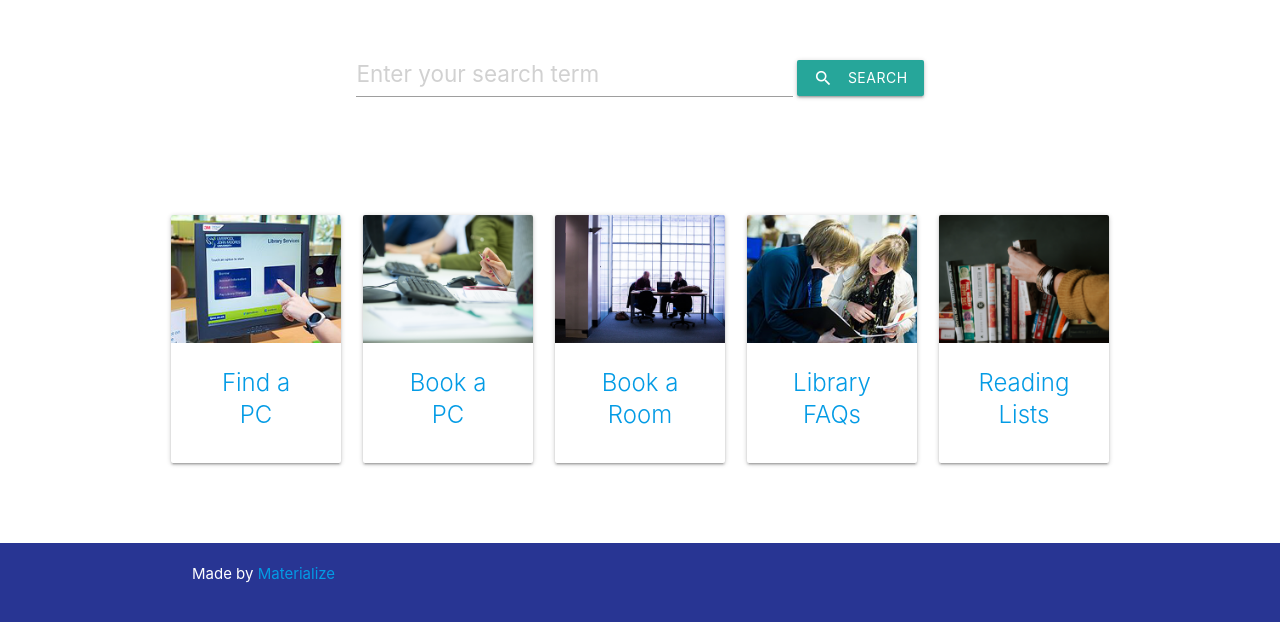
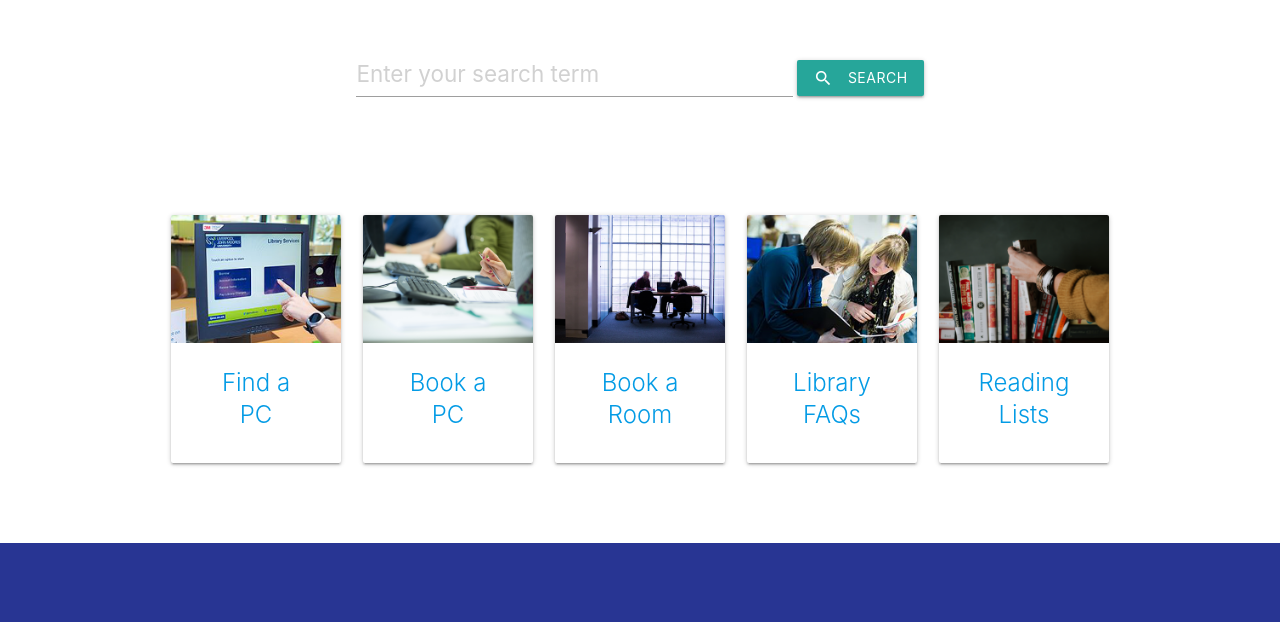
Before and after one commit to ljmulib/infopoint-material, a plain HTML site: page index3.html in a window 1280 px wide. Shown: the part 160-782 px from the top of the page. Drawn offline with nearby package versions, Linux system fonts and the light colour scheme.

Commit message:
Update index3.html

```diff
--- a/index3.html
+++ b/index3.html
@@ -147,7 +147,8 @@
 
   		<footer class="page-footer indigo darken-3" >
       			<div class="container">
-      				Made by <a class="indigo darken-3" href="http://materializecss.com">Materialize</a>
+      			&nbsp; <!-- Made by <a class="indigo darken-3" href="http://materializecss.com">Materialize</a> -->
+
       			</div>
 
   		</footer>
```
